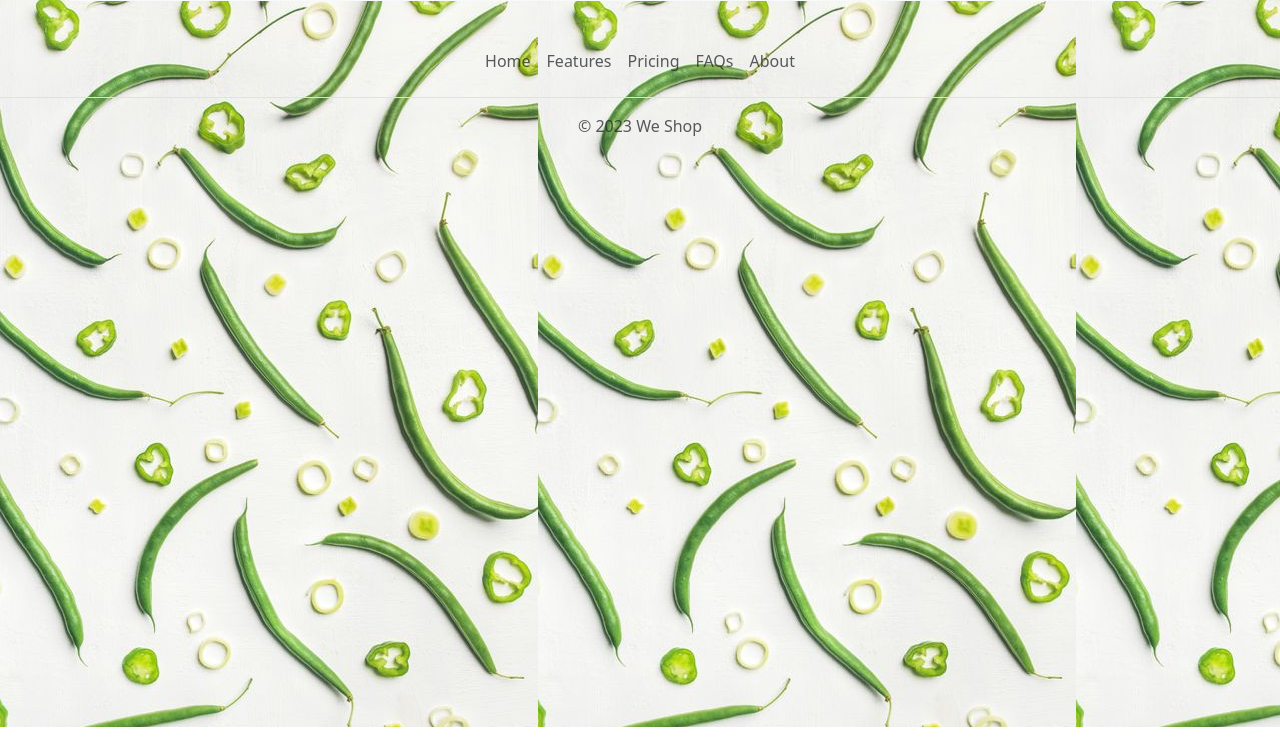
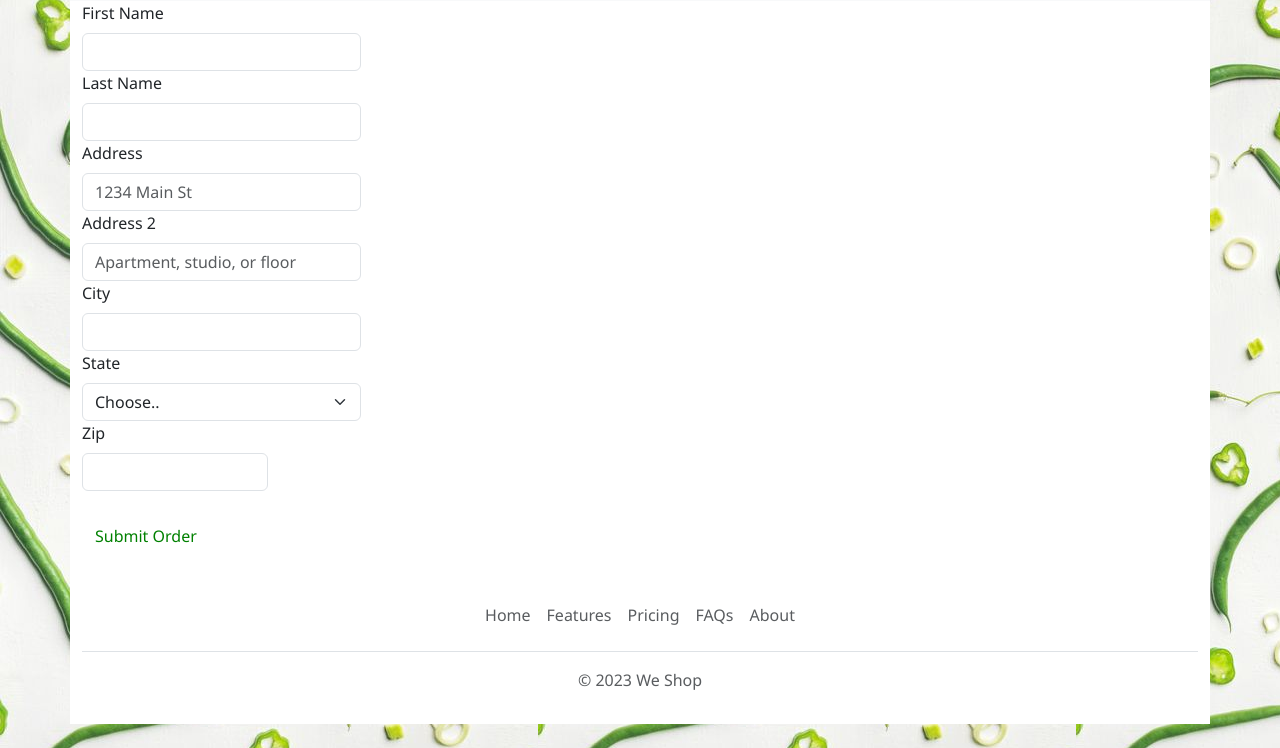
Before and after one commit to CierraMH/Agile-Group-Project, a plain HTML site: page Check-out.html in a window 1280 px wide. Shown: the part 73-821 px from the top of the page. Before the commit the page ends 800 px from the top, so only its background shows below. Drawn offline with nearby package versions, Linux system fonts and the light colour scheme.

Commit message:
created checkout

```diff
--- a/Check-out.html
+++ b/Check-out.html
@@ -13,6 +13,10 @@
 <style>
      body {
         background-image: url(images/Green-Background.jpg)
+      }
+      .container {
+        background-color: white;
+        font-family: "Segoe UI", Tahoma, Geneva, Verdana, sans-serif;
       }
 </style>
     <title>Check-Out</title>
@@ -80,7 +84,93 @@
         </div>
       </nav>
     </div>
-</div>
+<!--CHECK OUT-->
+  <form class="form-row">
+  <div class="form-row col-md-3">
+    <label for="inputNamel4" class="form-label">First Name</label>
+      <input type="name" class="form-control" id="inputName4">
+    </div>
+    <div class="form-row col-md-3">
+      <label for="inputLastname4" class="form-label">Last Name</label>
+      <input type="lastname" class="form-control" id="inputLastname4">
+    </div>
+  <div class="form-row col-md-3">
+    <label for="inputAddress" class="form-label">Address</label>
+    <input type="text" class="form-control" id="inputAddress" placeholder="1234 Main St">
+  </div>
+  <div class="form-row col-md-3">
+    <label for="inputAddress2" class="form-label">Address 2</label>
+    <input type="text" class="form-control" id="inputAddress2" placeholder="Apartment, studio, or floor">
+  </div>
+  <div class="form-row col-md-3">
+    <label for="inputCity" class="form-label">City</label>
+    <input type="text" class="form-control" id="inputCity">
+  </div>
+  <div class="form-row col-md-3">
+    <label for="inputState" class="form-label">State</label>
+    <select id="inputState" class="form-select">
+      <option selected>Choose..</option>
+      <option>AL</option>
+      <option>AK</option>
+      <option>AZ</option>
+      <option>AR</option>
+      <option>CA</option>
+      <option>CO</option>
+      <option>CT</option>
+      <option>DE</option>
+      <option>FL</option>
+      <option>GA</option>
+      <option>HI</option>
+      <option>ID</option>
+      <option>IN</option>
+      <option>IA</option>
+      <option>KS</option>
+      <option>KY</option>
+      <option>LA</option>
+      <option>ME</option>
+      <option>MD</option>
+      <option>MA</option>
+      <option>MI</option>
+      <option>MN</option>
+      <option>MS</option>
+      <option>MO</option>
+      <option>MT</option>
+      <option>NE</option>
+      <option>NV</option>
+      <option>NH</option>
+      <option>NJ</option>
+      <option>NM</option>
+      <option>NY</option>
+      <option>NC</option>
+      <option>ND</option>
+      <option>OH</option>
+      <option>OR</option>
+      <option>PA</option>
+      <option>RI</option>
+      <option>SC</option>
+      <option>SD</option>
+      <option>TN</option>
+      <option>TX</option>
+      <option>UT</option>
+      <option>VT</option>
+      <option>VA</option>
+      <option>WA</option>
+      <option>WV</option>
+      <option>WI</option>
+      <option>WY</option>
+    </select>
+  </div>
+  <div class="col-md-2">
+    <label for="inputZip" class="form-label">Zip</label>
+    <input type="text" class="form-control" id="inputZip">
+  </div>
+  <div class="col-12">
+    <div class="form-check">
+    </div>
+  </div>
+</form>
+<!--BUTTON-->
+<button type="button" class="btn" style="color: green">Submit Order</button>
 
 <!--FOOTER-->
 
```
